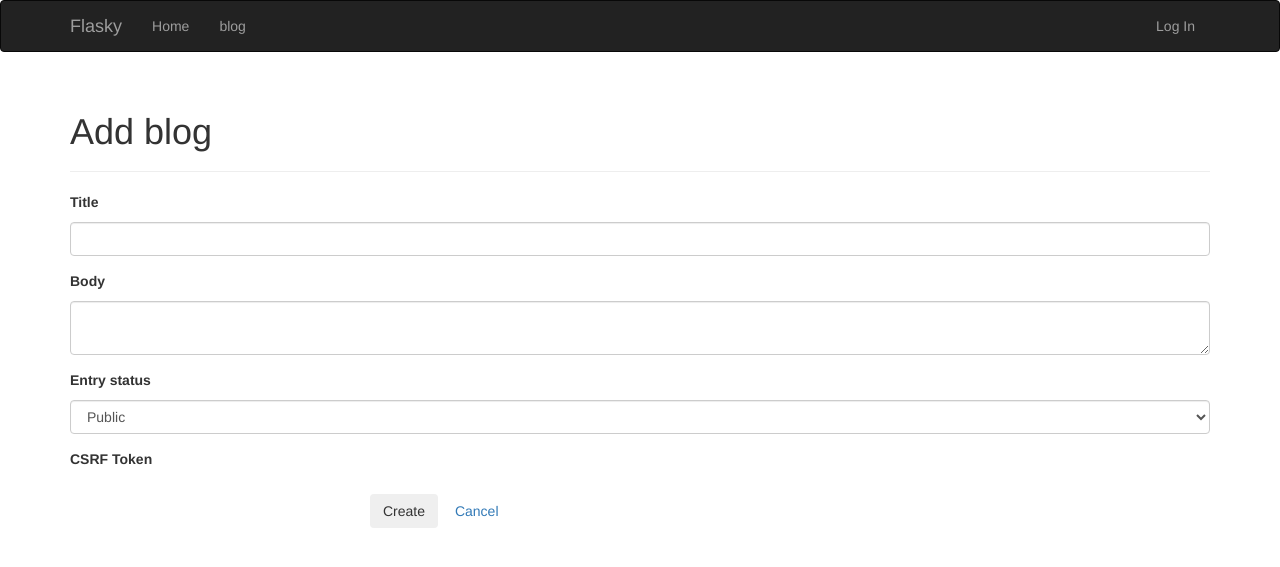
After one commit to arsalanam/flasky, a Flask app: page /add/ in a window 1280 px wide. The commit adds this page. Shown: the top 567 px of the page. Run offline with Flask 2, Linux system fonts and the light colour scheme; some libraries are stand-ins or nearby versions.

Commit message:
add blog

```diff
--- a/app/__init__.py
+++ b/app/__init__.py
@@ -6,6 +6,7 @@ from flask_sqlalchemy import SQLAlchemy
 from flask_login import LoginManager
 from flask_pagedown import PageDown
 from config import config
+
 
 
 
--- a/app/main/forms.py
+++ b/app/main/forms.py
@@ -1,12 +1,28 @@
 from flask_wtf import Form
 from wtforms import StringField, TextAreaField, BooleanField, SelectField,\
     SubmitField
-from wtforms.validators import Required, Length, Email, Regexp
+from wtforms.validators import Required, Length, Email, Regexp , DataRequired
 from wtforms import ValidationError
 from flask_pagedown.fields import PageDownField
-
+from ..models import Entry
 
 
 class NameForm(Form):
     name = StringField('What is your name?', validators=[Required()])
     submit = SubmitField('Submit')
+
+
+class EntryForm(Form):
+    title = StringField('Title' , validators=[DataRequired()])
+    body = TextAreaField('Body')
+    status = SelectField(
+        'Entry status',
+        choices=(
+            (Entry.STATUS_PUBLIC, 'Public'),
+            (Entry.STATUS_DRAFT, 'Draft')),
+        coerce=int)
+
+    def save_entry(self, entry):
+        self.populate_obj(entry)
+
+        return entry
--- a/app/main/views.py
+++ b/app/main/views.py
@@ -1,10 +1,10 @@
 from datetime import datetime
-from flask import render_template, session, redirect, url_for
+from flask import request, render_template, session, redirect, url_for
 
 from . import main
-from .forms import NameForm
-from .. import db
-from ..models import  Role, User
+from .forms import NameForm , EntryForm
+
+from ..models import  Role, User , Entry ,db
 
 
 @main.route('/', methods=['GET', 'POST'])
@@ -16,3 +16,29 @@ def index():
                            form=form, name=session.get('name'),
                            known=session.get('known', False),
                            current_time=datetime.utcnow())
+
+
+@main.route('/blog/' , methods=['GET', 'POST'] )
+def blog():
+    entries = Entry.query.all()
+
+    return render_template('blog.html',entries =entries)
+
+
+
+@main.route('/add/', methods=['GET', 'POST'] )
+def add():
+    if request.method == 'POST':
+        form = EntryForm(request.form)
+        if form.validate():
+            entry = form.save_entry(Entry())
+            db.session.add(entry)
+            db.session.commit()
+            return redirect(url_for('main.blog'))
+        else:
+            form = EntryForm()
+        return render_template('create_entry.html', form=form)
+
+    else:
+        form = EntryForm()
+        return render_template('create_entry.html', form=form)
--- a/app/templates/base.html
+++ b/app/templates/base.html
@@ -25,6 +25,7 @@
         <div class="navbar-collapse collapse">
             <ul class="nav navbar-nav">
                 <li><a href="{{ url_for('main.index') }}">Home</a></li>
+                <li><a href="{{ url_for('main.blog') }}">blog</a></li>
 
             </ul>
             <ul class="nav navbar-nav navbar-right">
--- /dev/null
+++ b/app/templates/create_entry.html
@@ -0,0 +1,32 @@
+{% extends "base.html" %}
+
+{% block title %}Flasky {% endblock %}
+
+{% block page_content %}
+<div class="page-header">
+    <h1>Add blog</h1>
+</div>
+
+   <form action="{{ url_for('main.add') }}" class="form form- horizontal" method="post">
+       {% for field in form %}
+        <div class="form-group">
+            <label for="title">{{field.label}}</label>
+
+
+
+             {{ field(class='form-control') }}
+
+        </div>
+          {% endfor %}
+        <div class="form-group">
+          <div class="col-sm-offset-3 col-sm-9">
+            <button type="submit" class="btn btn- default">Create</button>
+            <a class="btn" href="{{ url_for('main.blog') }}">Cancel</a>
+          </div>
+        </div>
+  </form>
+
+
+
+
+{% endblock %}
--- a/manage.py
+++ b/manage.py
@@ -1,7 +1,7 @@
 
 
 
-#!/usr/bin/env python
+#!/usr/bin/env python3
 import os
 from app import create_app, db
 from app.models import User,  Role
@@ -15,7 +15,6 @@ migrate = Migrate(app, db)
 
 
 
-
 def make_shell_context():
     return dict(app=app, db=db, User=User, Role=Role)
 
```
Also changed, not shown: app/models.py (+25 -0 lines), app/templates/blog.html (added, +41 -0 lines).
